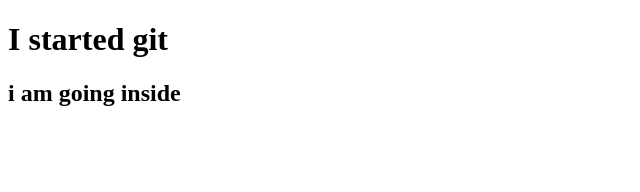
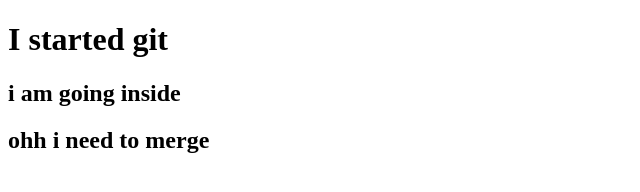
Before and after one commit to alantomanu/gitinitialising, a plain HTML site: page index.html in a window 1280 px wide. Shown: the whole page, without its empty margins (0-640 px from the left). Drawn offline with Linux system fonts and the light colour scheme.

Commit message:
its in feature branch

```diff
--- a/index.html
+++ b/index.html
@@ -8,5 +8,6 @@
 <body>
     <h1>I started git</h1>
     <h2>i am going inside</h2>
+    <h2>ohh i need to merge</h2>
 </body>
 </html>
```
